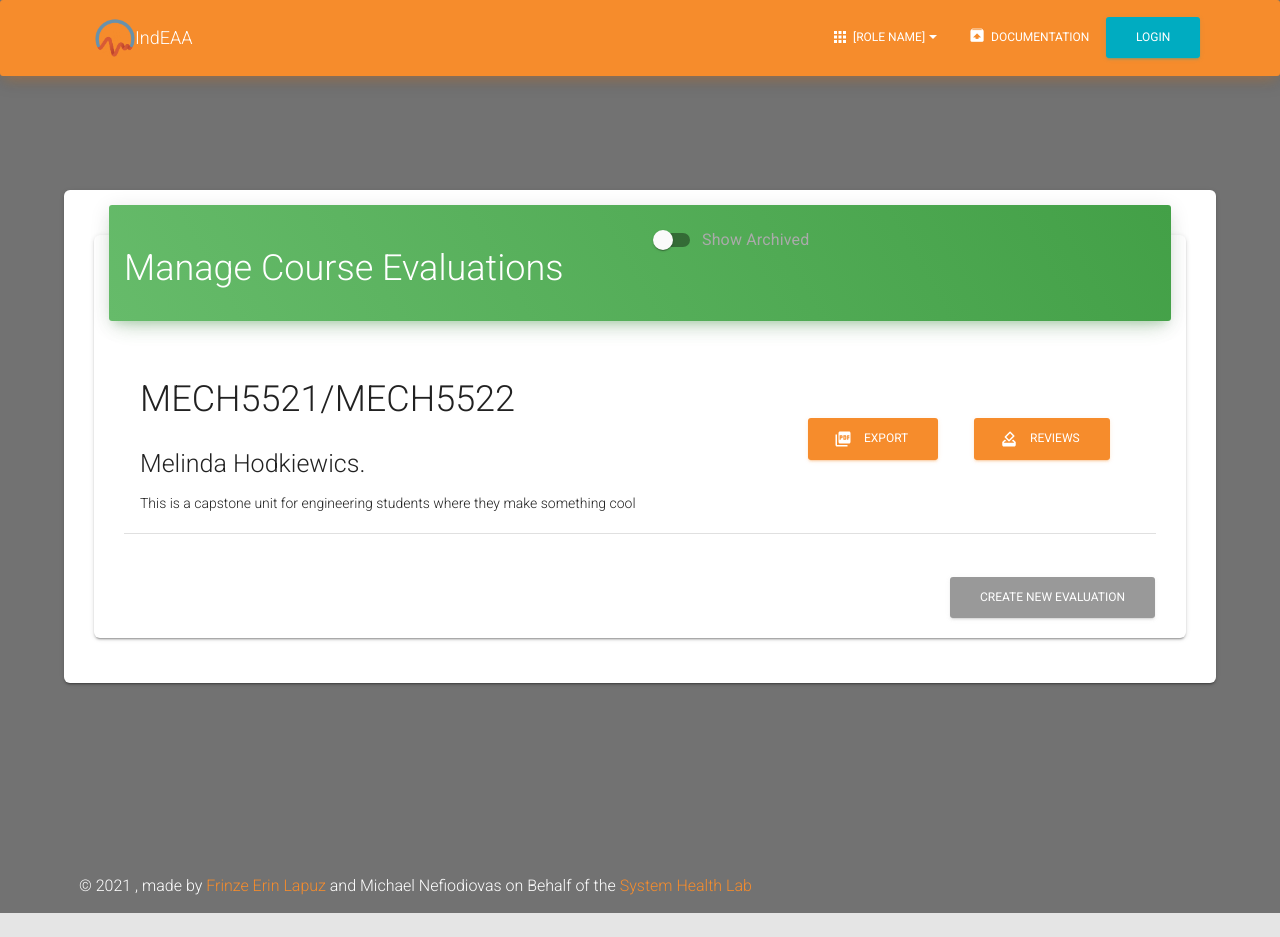
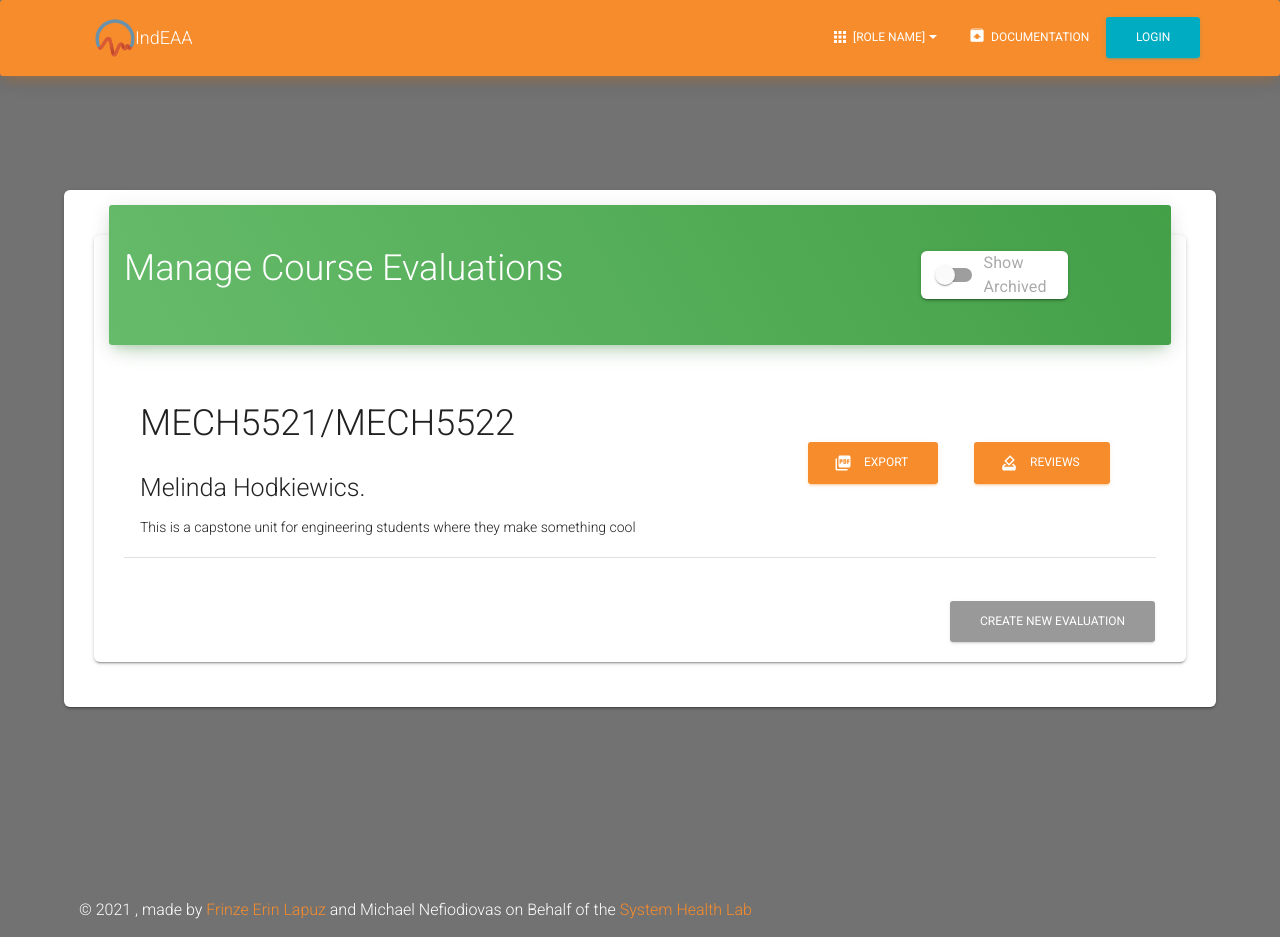
Before and after one commit to uwasystemhealth/IndEAA, a Next.js app in the folder client/: page /coordinator in a window 1280 px wide. Before the commit the page ends 913 px from the top, so only its background shows below. Built offline with nearby package versions, Linux system fonts and the light colour scheme.

Commit message:
CHANGE fixed styles on archived checkbox

```diff
--- a/client/components/Coordinator/Evaluation/EvaluationList.js
+++ b/client/components/Coordinator/Evaluation/EvaluationList.js
@@ -11,6 +11,7 @@ import List from "@material-ui/core/List";
 import FormGroup from "@material-ui/core/FormGroup";
 import Switch from "@material-ui/core/Switch";
 import FormControlLabel from "@material-ui/core/FormControlLabel";
+import { spacing } from "@material-ui/system";
 
 // CUSTOM COMPONENTS
 import EvaluationListing from "./EvaluationListing.js";
@@ -18,10 +19,15 @@ import EvaluationListing from "./EvaluationListing.js";
 //Styles
 import { makeStyles } from "@material-ui/core/styles";
 import styles from "assets/jss/nextjs-material-kit/pages/landingPage.js";
+import checkboxStyles from "assets/jss/nextjs-material-kit/customCheckboxRadioSwitch.js";
 const useStyles = makeStyles(() => ({
   ...styles,
+  ...checkboxStyles,
   footer: {
     flexDirection: "row-reverse",
+  },
+  checkbox: {
+    marginLeft: "1rem",
   },
 }));
 
@@ -102,14 +108,16 @@ const EvaluationList = () => {
     <Card>
       <CardHeader color="success">
         <GridContainer>
-          <GridItem xs={6}>
+          <GridItem xs={9}>
             <h2>Manage Course Evaluations</h2>
           </GridItem>
-          <GridItem xs={6}>
+          <GridItem xs={2}>
+            <Card ml={10}>
               <FormGroup row>
                 <FormControlLabel
                   control={
                     <Switch
+                      className={classes.checkbox}
                       checked={showArchived}
                       onChange={(e) => {
                         setShowArchived(e.target.checked);
@@ -121,6 +129,7 @@ const EvaluationList = () => {
                   label="Show Archived"
                 />
               </FormGroup>
+            </Card>
           </GridItem>
         </GridContainer>
       </CardHeader>
```
Lines whose indentation alone changed are shown as unchanged.
